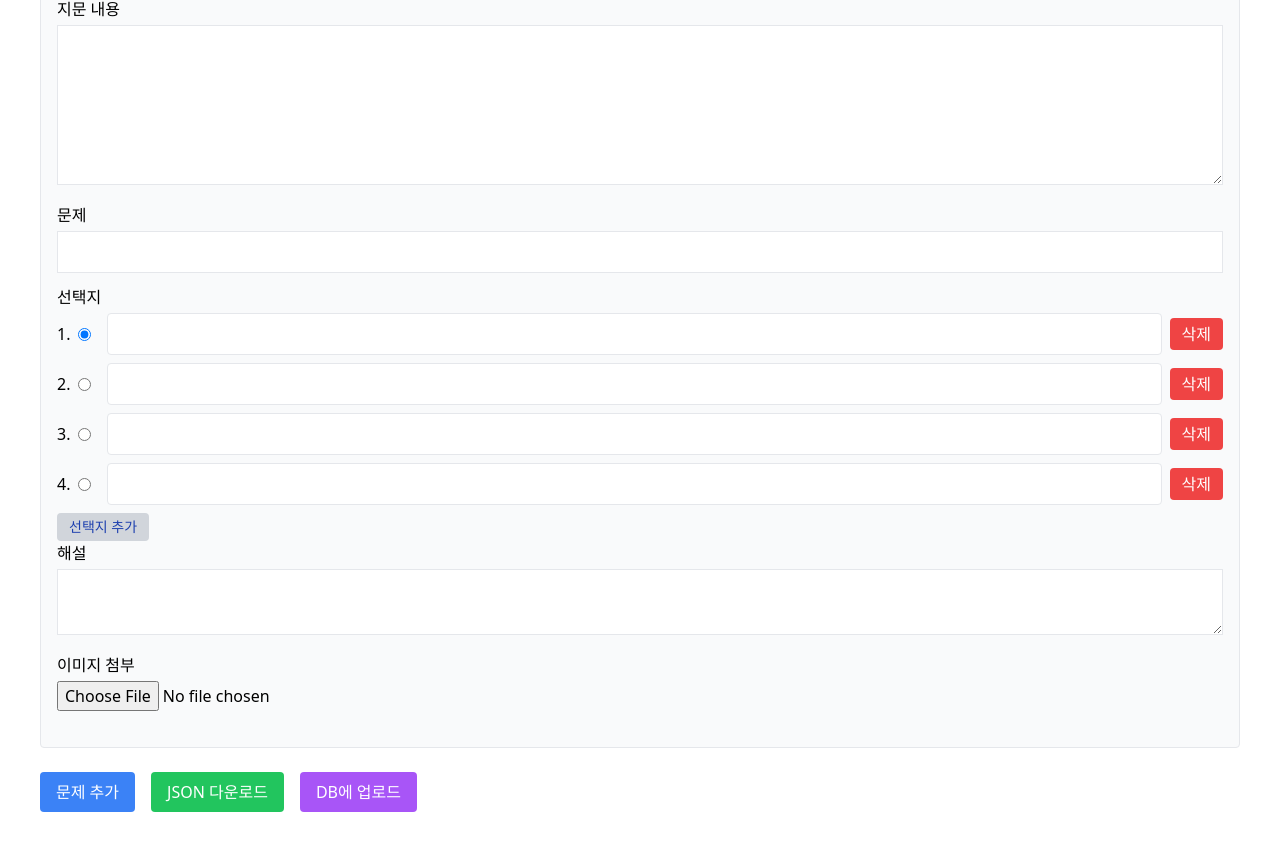
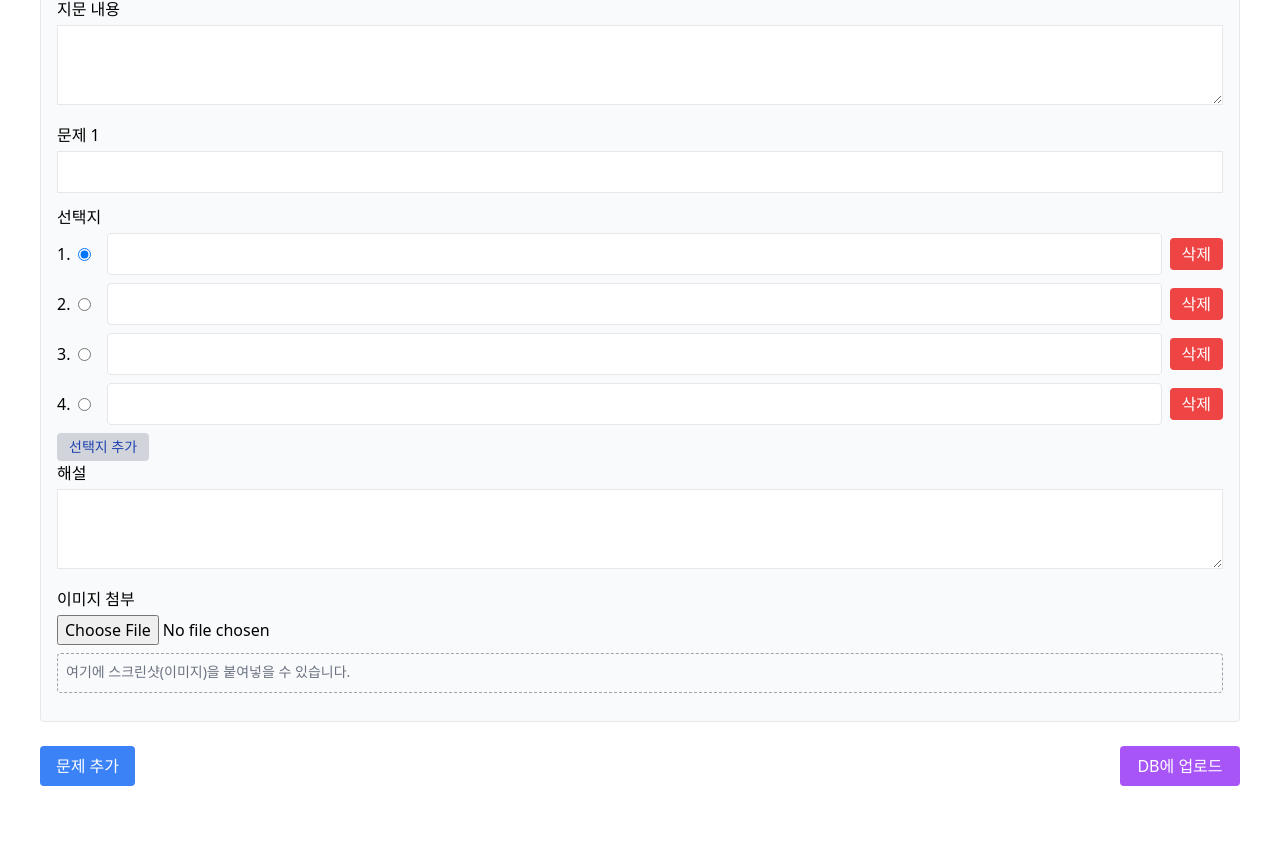
Before and after one commit to gonacon/quiz-webapp, a React (Create React App) app: page /#/create in a window 1280 px wide. Shown: the part 420-1270 px from the top of the page. Built offline with nearby package versions, Linux system fonts and the light colour scheme; no server answers; what realm-web would draw is missing.

Commit message:
feat: 이미지 첨부에 스크린샷 붙여넣기 및 안내 메시지 기능 추가

```diff
--- a/src/components/create/QuestionForm.tsx
+++ b/src/components/create/QuestionForm.tsx
@@ -1,4 +1,4 @@
-import React, { forwardRef } from "react";
+import React, { forwardRef, useState } from "react";
 
 interface Question {
   passageTitle: string;
@@ -23,6 +23,8 @@ interface Props {
 
 const QuestionForm = forwardRef<HTMLDivElement, Props>(
   ({ index, question, onChange, onChoiceChange, onRemove, onAddChoice, onRemoveChoice }, ref) => {
+    const [isPasteFocus, setIsPasteFocus] = useState(false);
+
     const handleImageUpload = (e: React.ChangeEvent<HTMLInputElement>) => {
       const file = e.target.files?.[0];
       if (file) {
@@ -59,12 +61,12 @@ const QuestionForm = forwardRef<HTMLDivElement, Props>(
 
         <label className="block mb-1">지문 내용</label>
         <textarea
-          className="w-full p-2 border mb-3 h-40"
+          className="w-full p-2 border mb-3 h-20"
           value={question.passage}
           onChange={(e) => onChange(index, "passage", e.target.value)}
         />
 
-        <label className="block mb-1">문제</label>
+        <label className="block mb-1">문제  {index + 1}</label>
         <input
           type="text"
           className="w-full p-2 border mb-3"
@@ -111,7 +113,7 @@ const QuestionForm = forwardRef<HTMLDivElement, Props>(
 
         <label className="block mb-1">해설</label>
         <textarea
-          className="w-full p-2 border mb-3"
+          className="w-full p-2 border mb-3 h-20"
           value={question.explanation}
           onChange={(e) => onChange(index, "explanation", e.target.value)}
         />
@@ -124,6 +126,39 @@ const QuestionForm = forwardRef<HTMLDivElement, Props>(
             onChange={handleImageUpload}
             className="mb-2"
           />
+          {/* 스크린샷(클립보드 이미지) 붙여넣기 지원 */}
+          <div
+            tabIndex={0}
+            onFocus={() => setIsPasteFocus(true)}
+            onBlur={() => setIsPasteFocus(false)}
+            onPaste={e => {
+              const items = e.clipboardData?.items;
+              if (items) {
+                for (let i = 0; i < items.length; i++) {
+                  if (items[i].type.indexOf("image") !== -1) {
+                    const file = items[i].getAsFile();
+                    if (file) {
+                      const reader = new FileReader();
+                      reader.onloadend = () => {
+                        onChange(index, "image", reader.result as string);
+                      };
+                      reader.readAsDataURL(file);
+                    }
+                  }
+                }
+              }
+            }}
+            className="border border-dashed border-gray-400 rounded p-2 text-gray-500 text-sm cursor-pointer focus:outline-none relative"
+            style={{ minHeight: 40 }}
+            title="여기에 스크린샷을 붙여넣으세요"
+          >
+            여기에 스크린샷(이미지)을 붙여넣을 수 있습니다.
+            {isPasteFocus && (
+              <div className="absolute left-1 top-full mt-1 text-xs text-blue-600 bg-blue-50 border border-blue-200 rounded px-2 py-1 shadow z-10">
+                Ctrl+V(윈도우) 또는 Command+V(맥)로 이미지를 붙여넣으세요
+              </div>
+            )}
+          </div>
           {question.image && (
             <div className="relative">
               <img
--- a/src/pages/CreateQuestion.tsx
+++ b/src/pages/CreateQuestion.tsx
@@ -194,7 +194,7 @@ const CreateQuestion: React.FC = () => {
                     />
                 ))}
 
-                <div className="flex gap-4">
+                <div className="flex justify-between items-center mt-6 mb-7">
                     <button
                         onClick={addQuestion}
                         className="bg-blue-500 text-white px-4 py-2 rounded hover:bg-blue-600"
@@ -202,22 +202,29 @@ const CreateQuestion: React.FC = () => {
                         {UI_MESSAGES.ADD_QUESTION}
                     </button>
 
+                    {/* JSON 다운로드 버튼은 숨김 처리 (기능은 유지) */}
                     <button
                         onClick={exportJson}
+                        style={{ display: 'none' }}
                         className="bg-green-500 text-white px-4 py-2 rounded hover:bg-green-600"
                     >
                         {UI_MESSAGES.DOWNLOAD_JSON}
                     </button>
+
                     <button
                         onClick={uploadQuiz}
-                        className="bg-purple-500 text-white px-4 py-2 rounded hover:bg-purple-600 disabled:bg-gray-400"
+                        className="bg-purple-500 text-white px-4 py-2 rounded hover:bg-purple-600 disabled:bg-gray-400 ml-auto"
                         disabled={isUploading}
+                        style={{ minWidth: 120 }}
                     >
                         {isUploading ? "업로드 중..." : "DB에 업로드"}
                     </button>
                 </div>
             </div>
-            <ScrollToTopButton />
+            {/* ScrollToTopButton이 겹치지 않도록 z-index와 위치 스타일 추가 */}
+            <div style={{ position: 'relative', zIndex: 30 }}>
+                <ScrollToTopButton />
+            </div>
         </div>
     );
 };
```
